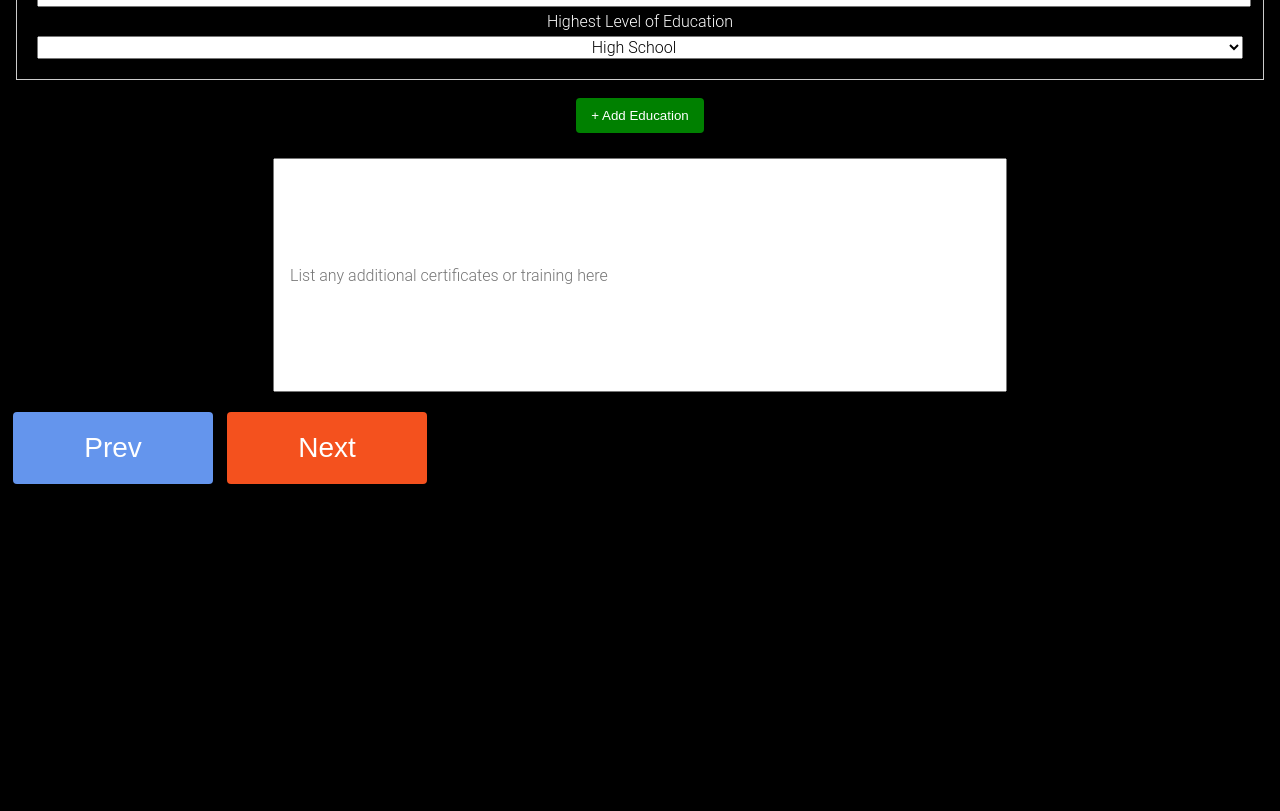
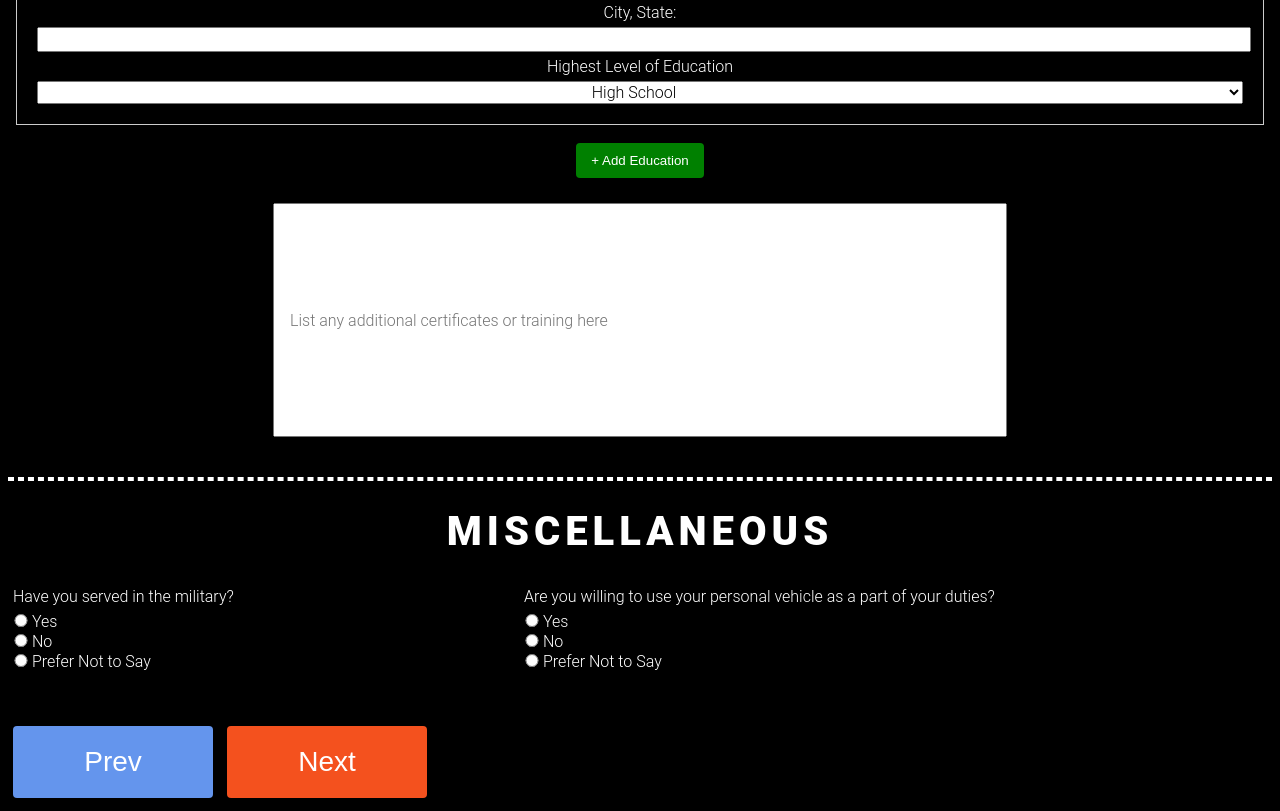
Before and after one commit to gelbels/EmployeeApplication, a plain HTML site: page page3_4.html in a window 1280 px wide. Shown: the part 846-1657 px from the top of the page. Before the commit the page ends 1343 px from the top, so only its background shows below. Drawn offline with Linux system fonts and the light colour scheme.

Commit message:
CSS and missing fields

```diff
--- a/page3_4.html
+++ b/page3_4.html
@@ -9,7 +9,8 @@
 
     <body>
         <h1>References</h1>
-    <form action="/submit_references" method="post" id="referencesForm">
+        <p style="font-family: 'Courier New', sans-serif;">(Please provide a maximum of 4 professional references)</p>
+        <form action="nextStep.js" method="post">
             <div id="referenceContainer" class="ref-grid">
                 <div class="reference-section">
 
@@ -31,7 +32,6 @@
             </div>
 
             <center><button type="button" id="refButton" onclick="addReference()">+ Add Reference</button></center>
-    </form>
 
             <script>
                 let referenceCount = 1;
@@ -43,7 +43,7 @@
                         const newReferenceSection = document.createElement('div');
                         newReferenceSection.classList.add('reference-section');
 
-                const referenceFields = ['Name', 'Company Name', 'Position/Title', 'Email', 'Phone',];
+                        const referenceFields = ['Name', 'Company Name', 'Position/Title', 'Email', 'Phone'];
 
                         referenceFields.forEach(field => {
                             const label = document.createElement('label');
@@ -73,7 +73,7 @@
                         referenceCount++;
 
                     } else {
-                alert("Max Number of References Reached");
+                        alert("Maximum Number of Required References Reached");
                     }
                 }
 
@@ -88,7 +88,6 @@
             <hr class="divider">
 
             <h1>Education</h1>
-    <form action="/submit_education" method="post" id="educationForm">
                 <div id="educationContainer" class="ref-grid">
                     <div class="education-section">
                         <label for="institution">Institution Name:</label>
@@ -114,21 +113,22 @@
                         </select>
                     </div>
                 </div>
+
                 <center><button type="button" id="refButton" onclick="addEducationSection()">+ Add Education</button></center>
+
                 <div>
                     <center><input type="textbox" id="certificates" name="certificates" placeholder="List any additional certificates or training here"
                         style="width: 700px; height: 200px; margin: 15px; padding: 15px;"></center>
                 <div>
-    </form>
 
             <script>
                 var educationCount = 1;
 
                 function addEducationSection() {
+                    var educationSections = document.getElementById('educationContainer');
+
                     if (educationCount < 4) {
                         educationCount++;
-
-                var educationSections = document.getElementById('educationContainer');
 
                         var newEducationSection = document.createElement('div');
                         newEducationSection.classList.add('education-section');
@@ -141,7 +141,7 @@
                                         <input type="text" name="degree${educationCount}" required>
 
                                         <label for="graduation_year${educationCount}">Graduation Year:</label>
-                                <input type="text" name="graduation_year${educationCount}" required>
+                                        <input type="number" name="graduation_year${educationCount}" required>
 
                                         <label for="graduation_loc${educationCount}">City, State:</label>
                                         <input type="text" name="graduation_loc${educationCount}" required>
@@ -152,7 +152,7 @@
                         educationSections.appendChild(newEducationSection);
                         newEducationSection.appendChild(deleteEducationSection);
                     } else {
-                alert('Maximum education sections limit reached (4 sections).');
+                        alert("Maximum Education Details Reached");
                     }
                 }
 
@@ -165,8 +165,28 @@
                 }
             </script>
 
+            <hr class="divider">
+
+            <h1>Miscellaneous</h1>
+            <div id="ref-grid" class="misc-section">
+                <div>
+                    <label for="military" style="text-align: left;">Have you served in the military?</label>
+                        <input type="radio" name="military" id="yes">Yes<br>
+                        <input type="radio" name="military" id="no">No<br>
+                        <input type="radio" name="military" id="prefer">Prefer Not to Say
+                </div>
+                <div>
+                    <label for="drive" style="text-align: left;">Are you willing to use your personal vehicle as a part of your duties?</label>
+                        <input type="radio" name="drive" id="yes">Yes<br>
+                        <input type="radio" name="drive" id="no">No<br>
+                        <input type="radio" name="drive" id="prefer">Prefer Not to Say<br>
+                </div>
+            </div>
+
+            <div>
                 <button class="prev"><span>Prev </span></button>
                 <button class="next"><span>Next </span></button>
-
+            </div>
+        </form>
     </body>
 </html>
--- a/styles.css
+++ b/styles.css
@@ -37,6 +37,7 @@ h1 {
     text-transform: uppercase;
     font-family: 'Roboto', sans-serif;
     font-weight: 900;
+    letter-spacing: 5px;
 }
 
 p {
@@ -75,6 +76,7 @@ input[type=submit] {
 }
 
 input[type=month],
+input[type=number],
 input[type=email],
 input[type=tel],
 input[type=text] {
@@ -150,6 +152,14 @@ input.submit-button {
     width: 100%;
 }
 
+.misc-section{
+    color: #fff;
+    font-size: 1rem;
+    font-family: 'Roboto', sans-serif;
+    font-weight: 300;
+    margin-bottom: 50px;
+}
+
 #refButton {
     background-color: green;
     color: white;
@@ -180,8 +190,9 @@ input.submit-button {
 }
 
 .divider {
-    border: 4px dotted white;
-    margin: 10px;
+    border: 2px dashed white;
+    margin-top: 25px;
+    margin-bottom: 25px;
 }
 
 .next {
```
Lines whose indentation alone changed are shown as unchanged.
